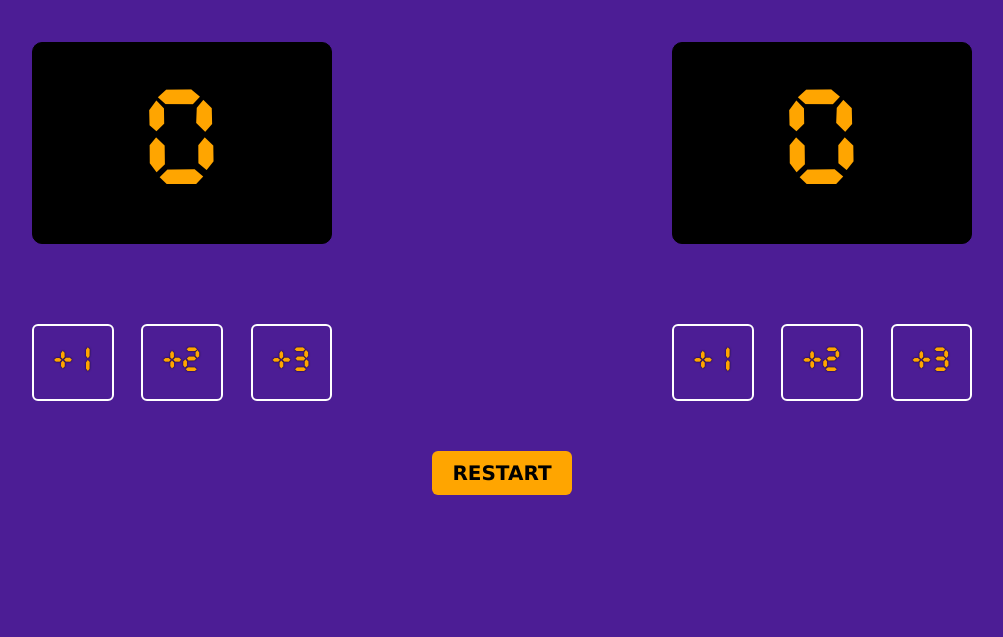
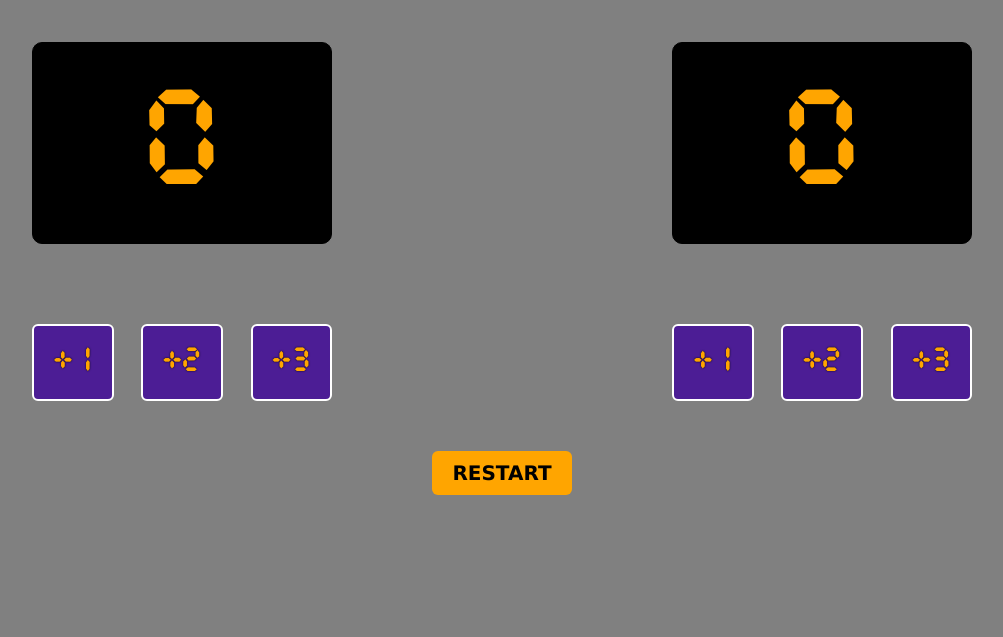
Before and after one commit to Mikalmikul/scoreboard, a plain HTML site: page index.html in a window 1280 px wide. Shown: the part 163-800 px from the top of the page, without its empty margins (138-1141 px from the left). Drawn offline with Linux system fonts and the light colour scheme.

Commit message:
Issue #1 change  background color
background color changed from #4C1D95 to grey

```diff
--- a/index.css
+++ b/index.css
@@ -5,7 +5,7 @@
 
 body {
     margin: 0 0 50px 0;
-    background-color: #4C1D95;
+    background-color: grey;
 }
 
 .container {
```
